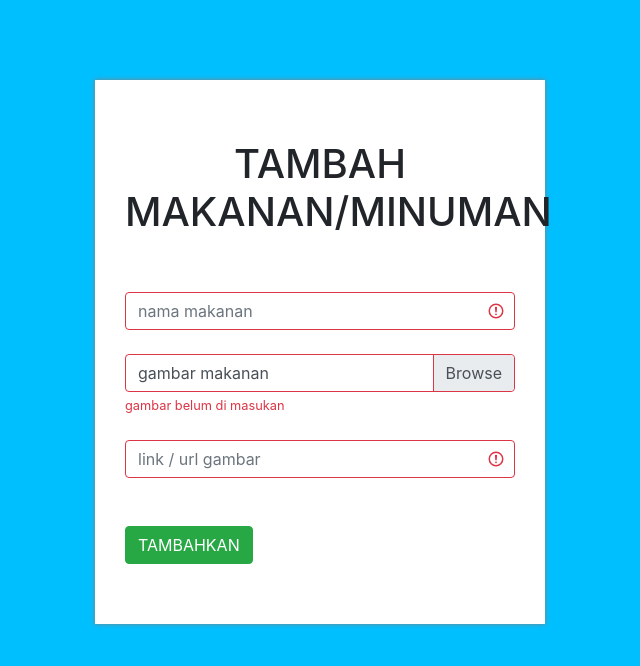
After one commit to devit7/web-restaurant, a PHP site: page /admin/insert.php in a window 1280 px wide. The commit adds this page. Shown: the top 666 px of the page, without its empty margins (320-960 px from the left). Run offline with PHP 8.4, Linux system fonts and the light colour scheme.

Commit message:
project login register

```diff
--- /dev/null
+++ b/admin/insert.php
@@ -0,0 +1,34 @@
+<!DOCTYPE html>
+<html lang="en">
+<head>
+    <meta charset="UTF-8">
+    <meta name="viewport" content="width=device-width, initial-scale=1.0">
+    <title>INSERT</title>
+    <link rel="stylesheet" href="https://stackpath.bootstrapcdn.com/bootstrap/4.4.1/css/bootstrap.min.css" integrity="sha384-Vkoo8x4CGsO3+Hhxv8T/Q5PaXtkKtu6ug5TOeNV6gBiFeWPGFN9MuhOf23Q9Ifjh" crossorigin="anonymous">
+
+</head>
+<body style="background: #00BFFF;">
+<div class="kotak" style="background: white;box-shadow: 0 0 5px gray;margin: 80px auto;
+    padding: 60px 30px;width: 450px;">
+    <form action="index.php" class="was-validated" method="post" >
+         <h1 style="text-align:center;">TAMBAH MAKANAN/MINUMAN</h1>
+         <br><br>
+    <div class="auto">
+          <input type="text" class="form-control" placeholder="nama makanan" id="validationDefault03" required>
+    </div>
+         <br>
+    <div class="custom-file">
+          <input type="file" class="custom-file-input" id="validatedCustomFile" name="foto" required>
+          <label class="custom-file-label" for="validatedCustomFile" >gambar makanan</label>
+     <div class="invalid-feedback">gambar belum di masukan</div>
+     </div>
+     <div class="auto">
+        <br>
+        <input type="text" class="form-control" placeholder="link / url gambar " id="validationDefault03" required>
+    </div>
+    <br><br>
+    <button type="button" class="btn btn-success">TAMBAHKAN</button>
+    </form>
+</div>
+</body>
+</html>
```
Also changed, not shown: admin/index.php (+2 -5 lines).
